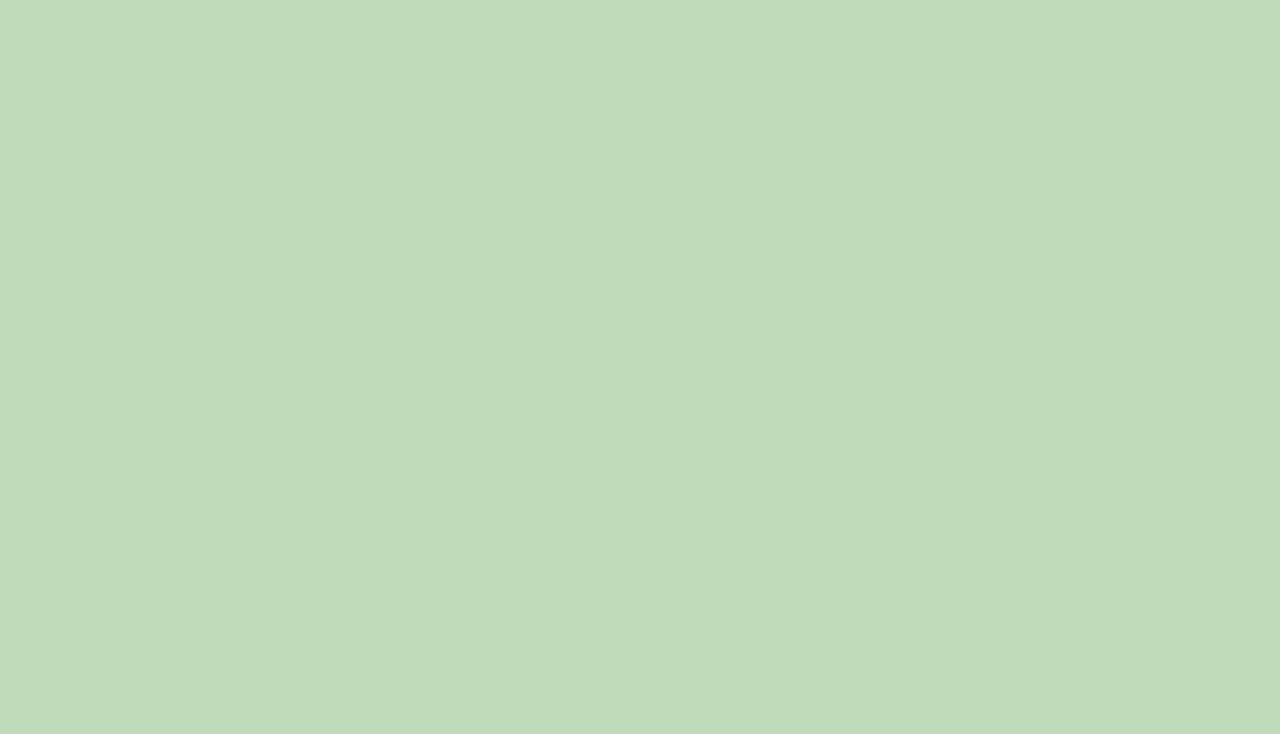
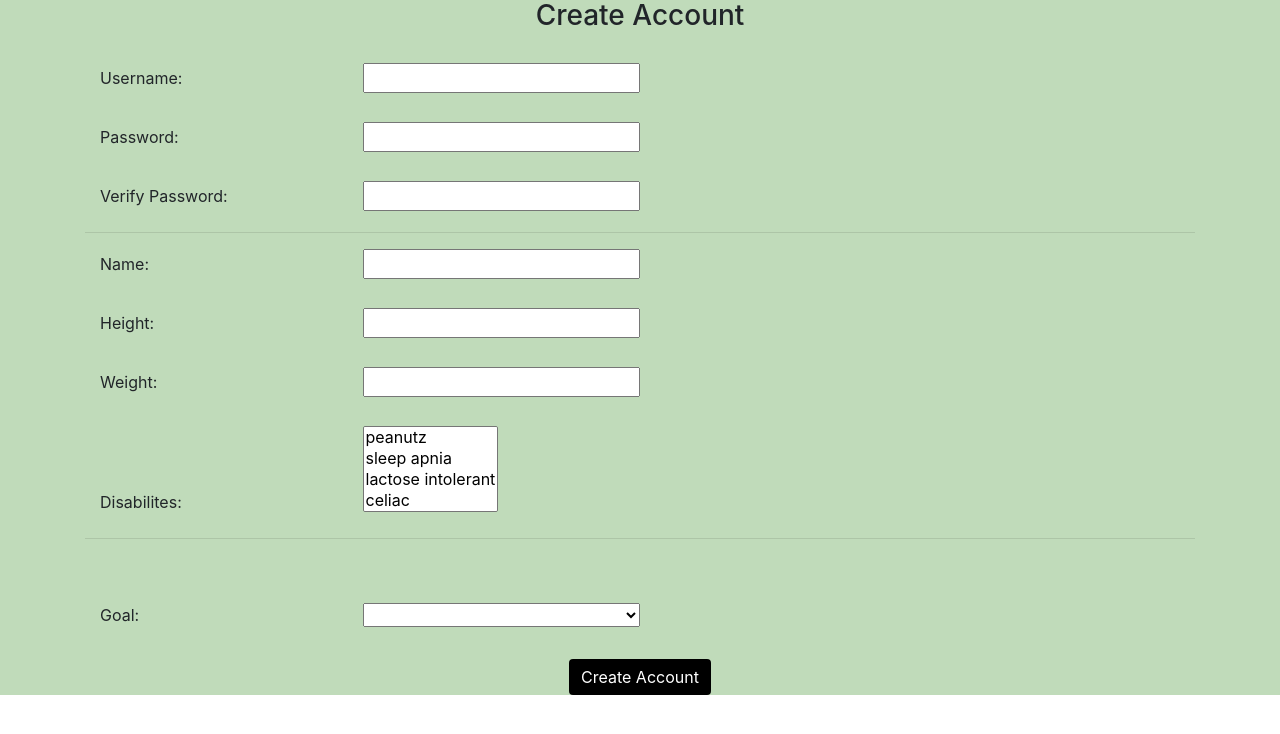
Before and after one commit to mlee98/DB_GUI_Fitness, an Angular app in the folder realStuff/Fit/: page /createAccount in a window 1280 px wide. Shown: the top 734 px of the page. Built offline with nearby package versions, Linux system fonts and the light colour scheme.

Commit message:
fixing the acc page button not having background color cuz it looks weird

```diff
--- a/realStuff/Fit/src/app/accounts/create-account/create-account.component.css
+++ b/realStuff/Fit/src/app/accounts/create-account/create-account.component.css
@@ -1,6 +1,5 @@
 body{
   background-color: rgb(192,219,186);
-  height: 100vh;
 }
 
 .btn{
--- a/realStuff/Fit/src/app/accounts/create-account/create-account.component.html
+++ b/realStuff/Fit/src/app/accounts/create-account/create-account.component.html
@@ -1,6 +1,6 @@
 <html>
 	<body>
-		<main id="creAcc" *ngIf="createAcc">
+		<main id="creAcc">
       <div style="text-align:center"><h3>Create Account</h3></div>
       <br />
       <div class="container">
@@ -59,8 +59,8 @@
       </div>
       </form>
       <br />
-      <div style="text-align:center">
-			<button class="btn btn-primary" (click)="addAcc();goToSignIn()">
+      <div id="button1" style="text-align:center">
+			<button class="btn btn-primary" (click)="addAcc();">
 				Create Account
       </button>
       </div>
--- a/realStuff/Fit/src/app/accounts/search/search.component.html
+++ b/realStuff/Fit/src/app/accounts/search/search.component.html
@@ -34,14 +34,12 @@
         <option>bolimia</option>
         <option>anorexia</option>
         <option>kosher</option>
-        '
         <option>halal</option>
-        '
         <option>vegetarian</option>
-        ' </select>
-      ' </div>
-    ' </div>
-  '
+      </select>
+    </div>
+  </div>
+
   <div class="row">
     <div class="col">
       <label for="goal">Goal: </label>
@@ -87,5 +85,4 @@
         </div>
       </div>
     </div>
-
   </div>
```
